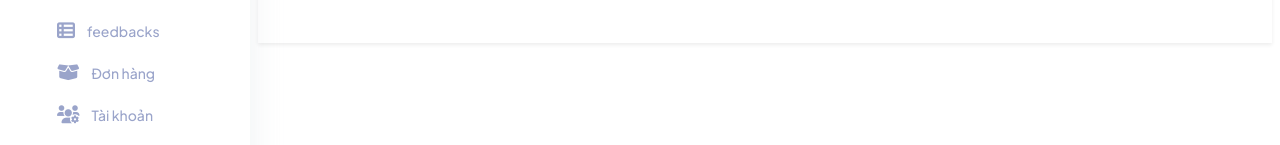
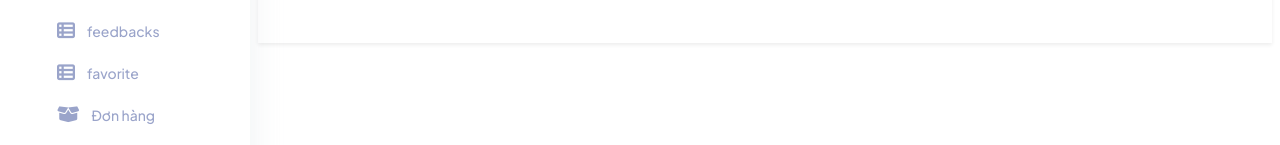
Before and after one commit to pct1101/adltriplet, a React (Create React App) app in the folder frontend/: page /admin in a window 1280 px wide. Shown: the part 275-420 px from the top of the page. Built offline with nearby package versions, Linux system fonts and the light colour scheme; no server answers; sample sign-in values are in the browser's storage.

Commit message:
thịnh
cập nhật favorite

```diff
--- a/frontend/src/pages/admin/component/side_bar.jsx
+++ b/frontend/src/pages/admin/component/side_bar.jsx
@@ -52,6 +52,14 @@ function Side_bar() {
                   <i className="fa-solid fa-table-list"></i>
                 </span>
                 <span className="text">feedbacks</span>
+              </a>
+            </li>
+            <li className="nav-item">
+              <a href="/admin/favorite">
+                <span className="icon">
+                  <i className="fa-solid fa-table-list"></i>
+                </span>
+                <span className="text">favorite</span>
               </a>
             </li>
             <li className="nav-item">
--- a/frontend/src/pages/index/user/user_favorite.jsx
+++ b/frontend/src/pages/index/user/user_favorite.jsx
@@ -9,12 +9,21 @@ function User_favorite() {
   const [favoriteCars, setFavoriteCars] = useState([]);
   const [loading, setLoading] = useState(true);
   const [error, setError] = useState(null);
-
+  const [carDetails, getCarDetails] = useState();
+  const [carIds] = useState();
   useEffect(() => {
     const fetchFavoriteCars = async () => {
       try {
         const cars = await getFavoriteUser(); // Gọi API lấy danh sách xe yêu thích
+        console.log("Dữ liệu trả về từ API:", cars);
+        // Lấy chi tiết xe từ carId
+        const carDetails = await Promise.all(
+          carIds.map((carId) => getCarDetails(carId)) // Gọi API để lấy chi tiết từng xe
+        );
+        console.log("Chi tiết các xe yêu thích:", carDetails);
+        setFavoriteCars(carDetails); // Lưu danh sách chi tiết xe yêu thích vào state
         setFavoriteCars(cars); // Lưu danh sách xe yêu thích vào state
+        console.log("Danh sách xe yêu thích sau khi set:", favoriteCars);
       } catch (err) {
         console.error("Lỗi khi lấy danh sách yêu thích:", err);
         setError("Không thể tải danh sách yêu thích.");
@@ -24,7 +33,8 @@ function User_favorite() {
     };
 
     fetchFavoriteCars();
-  }, []); // Gọi lại khi component mount
+    console.log("Cập nhật danh sách xe yêu thích:", favoriteCars);
+  }, [favoriteCars]); // Gọi lại khi component mount
 
   if (loading) {
     return <div>Loading...</div>;
```
